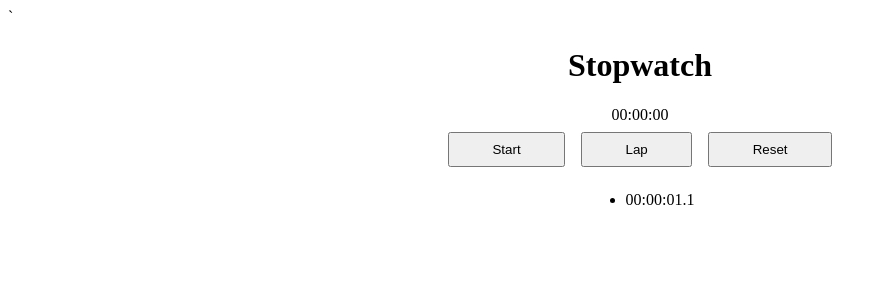
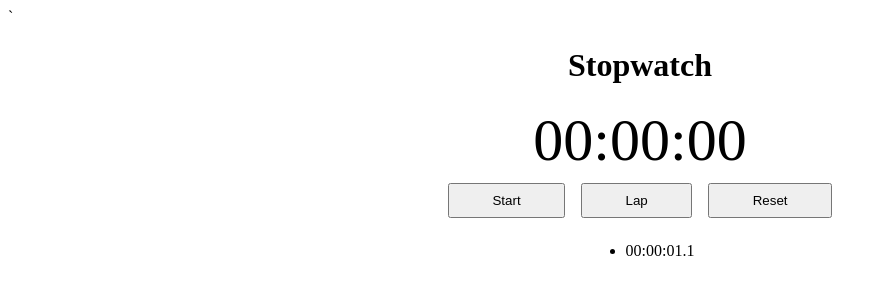
Before and after one commit to yeongjong310/stapwatch, a plain HTML site: page index.html in a window 1280 px wide. Shown: the whole page, without its empty margins (0-885 px from the left). Drawn offline with Linux system fonts and the light colour scheme.

Commit message:
feat: Styling watch 시계에 대한 스타일링, 폰트 사이즈 크기 60px로 고정

```diff
--- a/index.html
+++ b/index.html
@@ -11,7 +11,7 @@
     <main class="stopwatch">
       <h1 class="title">Stopwatch</h1>
       <!-- 시계 -->
-      <div>00:00:00</div>
+      <div class="watch">00:00:00</div>
       <!-- 버튼 -->
       <div class="buttons">
         <button class="button">Start</button>
--- a/src/css/style.css
+++ b/src/css/style.css
@@ -11,6 +11,10 @@
   text-align: center;
 }
 
+.watch {
+  font-size: 60px;
+}
+
 .buttons {
   display: flex;
   width: 100%;
```
